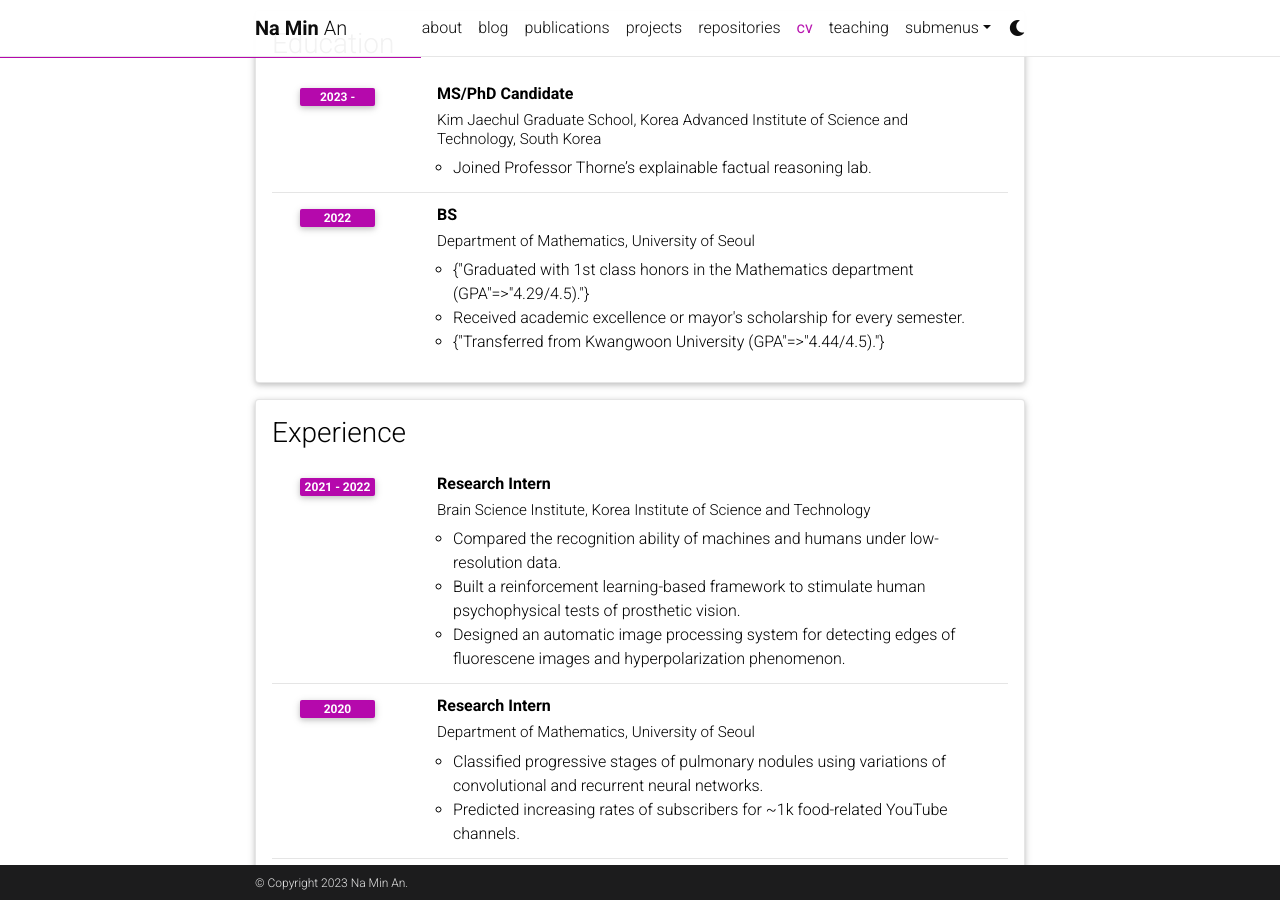
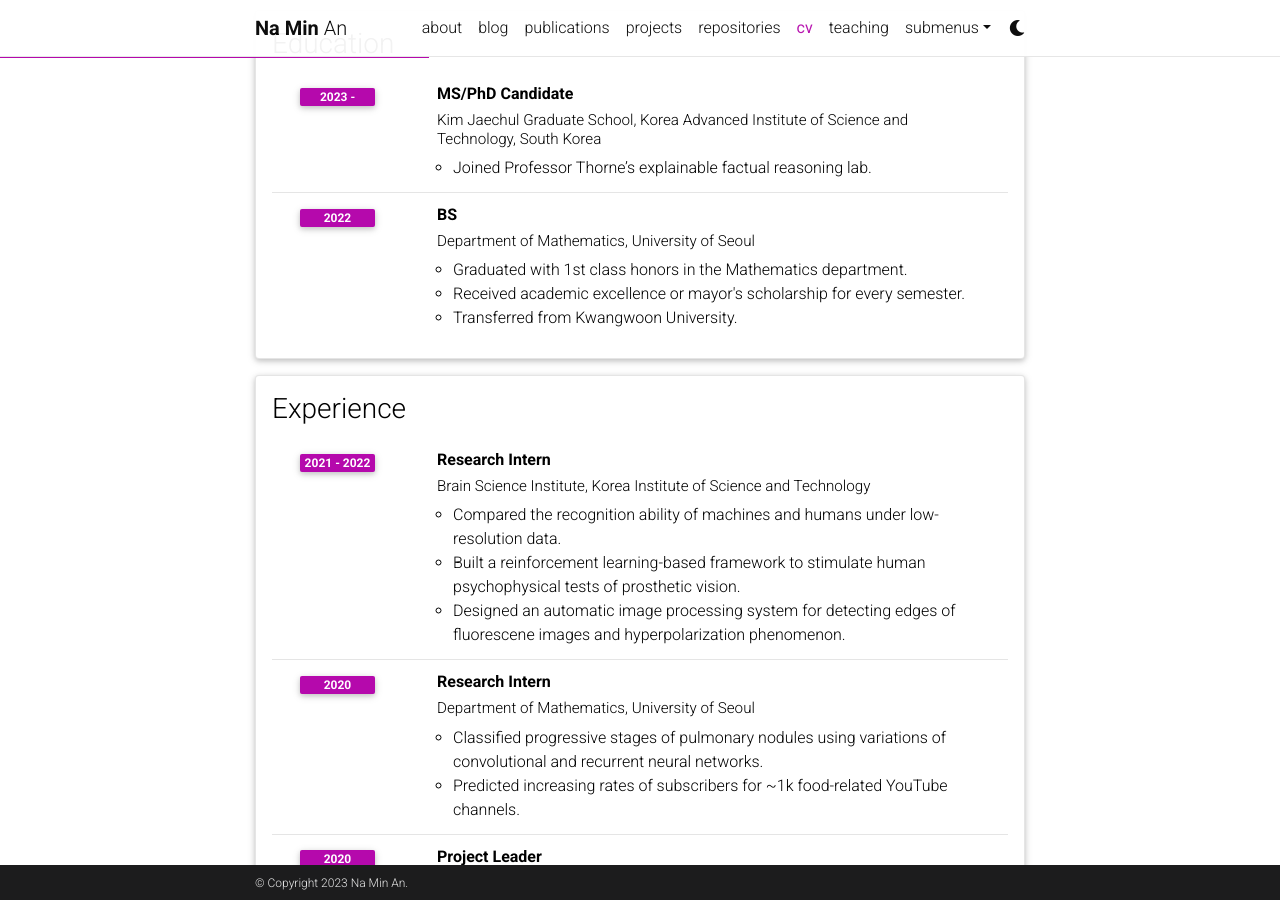
Before and after one commit to namin-an/namin-an.github.io, a Jekyll site: the page built from _pages/cv.md, in a window 1280 px wide and 900 px high, scrolled down 423 px. Built offline with Jekyll 4.4.1, drawn with Linux system fonts in a browser that asks for light colours; comment, search, counter and statistics services are not loaded; a style sheet for code colours, icons or effects is not loaded.

Commit message:
Delete parantheses

```diff
--- a/_data/cv.yml
+++ b/_data/cv.yml
@@ -19,9 +19,9 @@
       institution: Department of Mathematics, University of Seoul
       year: 2022
       description:
-        - Graduated with 1st class honors in the Mathematics department (GPA: 4.29/4.5).
+        - Graduated with 1st class honors in the Mathematics department.
         - Received academic excellence or mayor's scholarship for every semester.
-        - Transferred from Kwangwoon University (GPA: 4.44/4.5).
+        - Transferred from Kwangwoon University.
 
 
 - title: Experience
```
